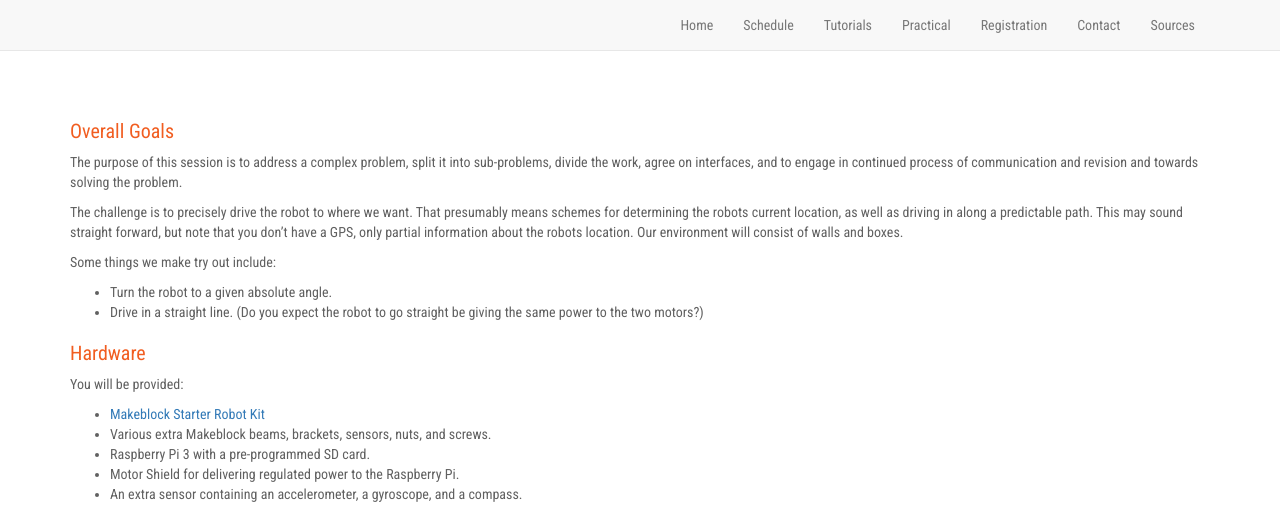
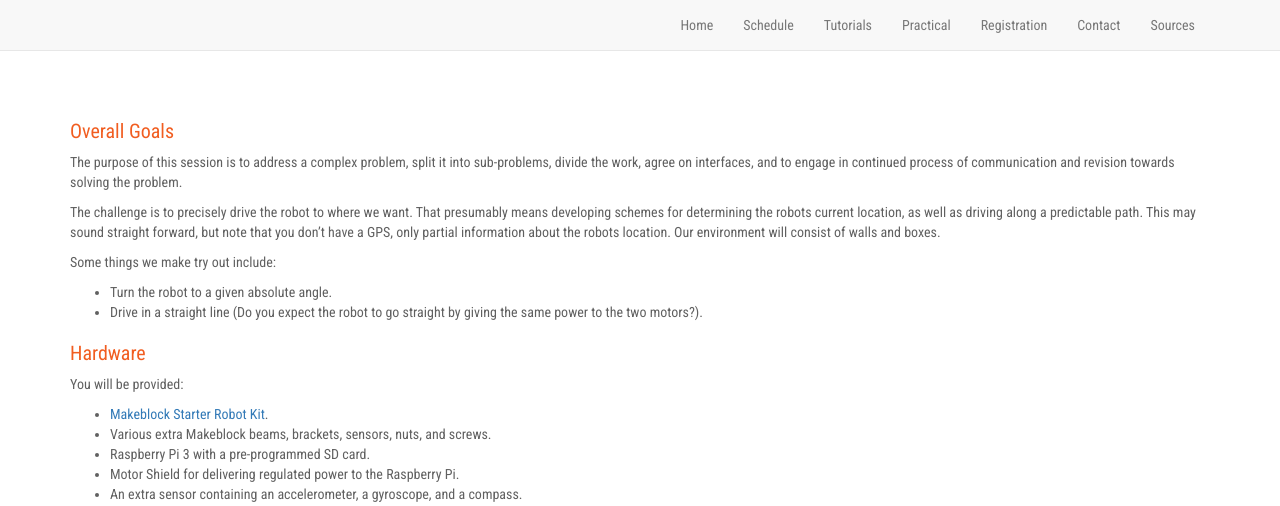
Before and after one commit to neicnordic/ahm17.neic.nordforsk.org, a Jekyll site: the page built from teamwork.md, in a window 1280 px wide and 1138 px high. Shown: the top 506 px of the window. Built offline with Jekyll 4.4.1, drawn with Linux system fonts in a browser that asks for light colours; nearby versions of some CDN libraries; our own code applies the rules of GitHub Pages for plain Markdown files.

Commit message:
cosmetics

```diff
--- a/teamwork.md
+++ b/teamwork.md
@@ -7,27 +7,27 @@ include: default
 
 The purpose of this session is to address a complex problem, split it into
 sub-problems, divide the work, agree on interfaces, and to engage in
-continued process of communication and revision and towards solving the
+continued process of communication and revision towards solving the
 problem.
 
-The challenge is to precisely drive the robot to where we want.  That
-presumably means schemes for determining the robots current location, as
-well as driving in along a predictable path.  This may sound straight
+The challenge is to precisely drive the robot to where we want. That
+presumably means developing schemes for determining the robots current location, as
+well as driving along a predictable path. This may sound straight
 forward, but note that you don't have a GPS, only partial information about
-the robots location.  Our environment will consist of walls and boxes.
+the robots location. Our environment will consist of walls and boxes.
 
 Some things we make try out include:
 
 - Turn the robot to a given absolute angle.
-- Drive in a straight line.  (Do you expect the robot to go straight be
-  giving the same power to the two motors?)
+- Drive in a straight line (Do you expect the robot to go straight by
+  giving the same power to the two motors?).
 
 
 ### Hardware
 
 You will be provided:
 
-- [Makeblock Starter Robot Kit](http://www.makeblock.com/starter-robot)
+- [Makeblock Starter Robot Kit](http://www.makeblock.com/starter-robot).
 - Various extra Makeblock beams, brackets, sensors, nuts, and screws.
 - Raspberry Pi 3 with a pre-programmed SD card.
 - Motor Shield for delivering regulated power to the Raspberry Pi.
@@ -42,6 +42,7 @@ You will be provided:
 You bring your own laptop to connect to the robot and to access available
 documentation.
 
+
 ### Arduino Software
 
 To skip over the technicalities of designing the protocol between the
@@ -53,13 +54,15 @@ accelerometer, gyro, and compass.
 You are of course free to change or replace any parts of the provided
 software, and you should certainly extend it as needed.
 
+
 ### Raspberry Pi Network
 
 We have set up a dedicated access point for connecting to the Raspberry Pis,
-which also provides internet connectivity.  The SSID is ahm2017 and with a
+which also provides internet connectivity. The SSID is ahm2017 and with a
 password to be provided.
 
 The Pis are numbered from 1 to 4, and the corresponding IP numbers are:
+
 - Robot 1: `192.168.1.11`
 - Robot 2: `192.168.1.12`
 - Robot 3: `192.168.1.13`
```
